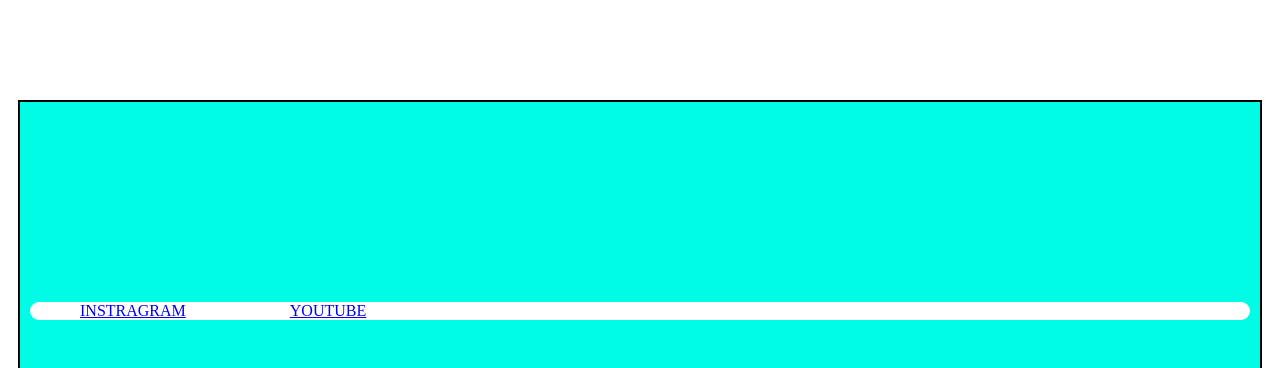
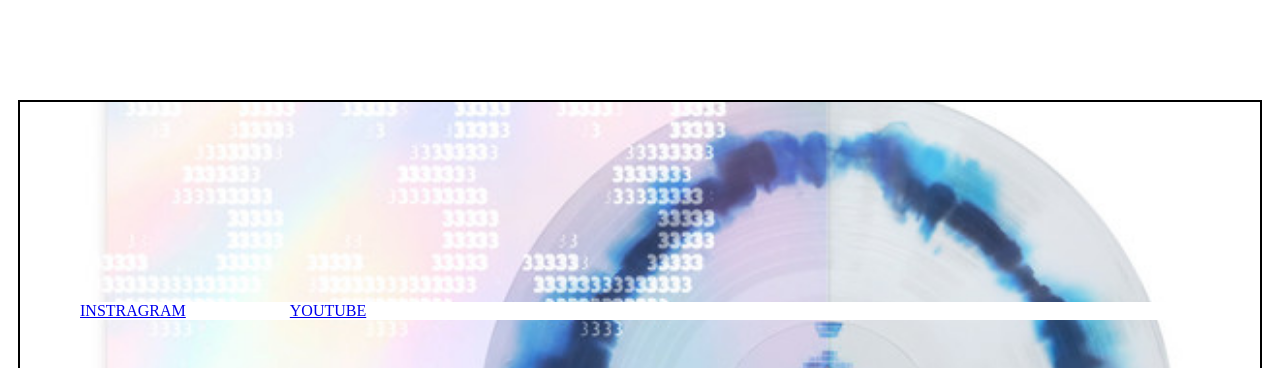
Before and after one commit to caiogobetti2-a11y/Html-CSS, a plain HTML site: page Exercicios/desafio/02prj.html in a window 1280 px wide. Shown: the top 368 px of the page. Drawn offline with Linux system fonts and the light colour scheme.

Commit message:
atualização

```diff
--- a/Exercicios/desafio/02prj.html
+++ b/Exercicios/desafio/02prj.html
@@ -15,6 +15,8 @@
       background-color: white;
     }
     header{
+      background: gray url('ab67616d0000b273996475bce560ead5737dbda1.jfif') center center no-repeat fixed;
+      background-size: cover;
       border: 2px solid black;
       margin: 100px 10px 100px 10px;
       padding: 200px 10px 200px 10px;
```
Also changed, not shown: Exercicios/desafio/01prj.html (+2 -0 lines), Exercicios/desafio/03prj.html (+2 -0 lines), Exercicios/desafio/ab67616d0000b273996475bce560ead5737dbda1.jfif (added), Exercicios/desafio/images (1).jfif (added), Exercicios/desafio/quina.jfif (added).
